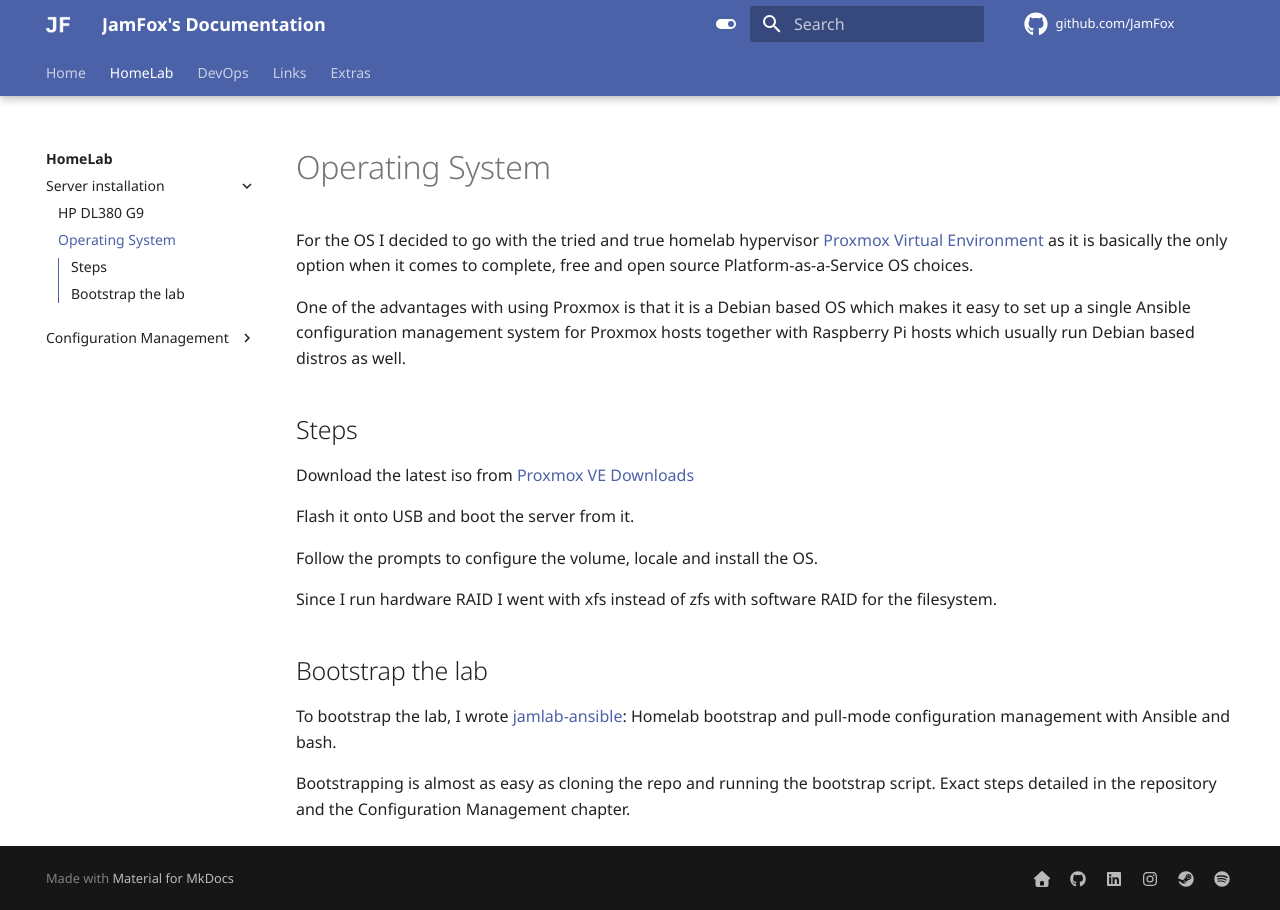
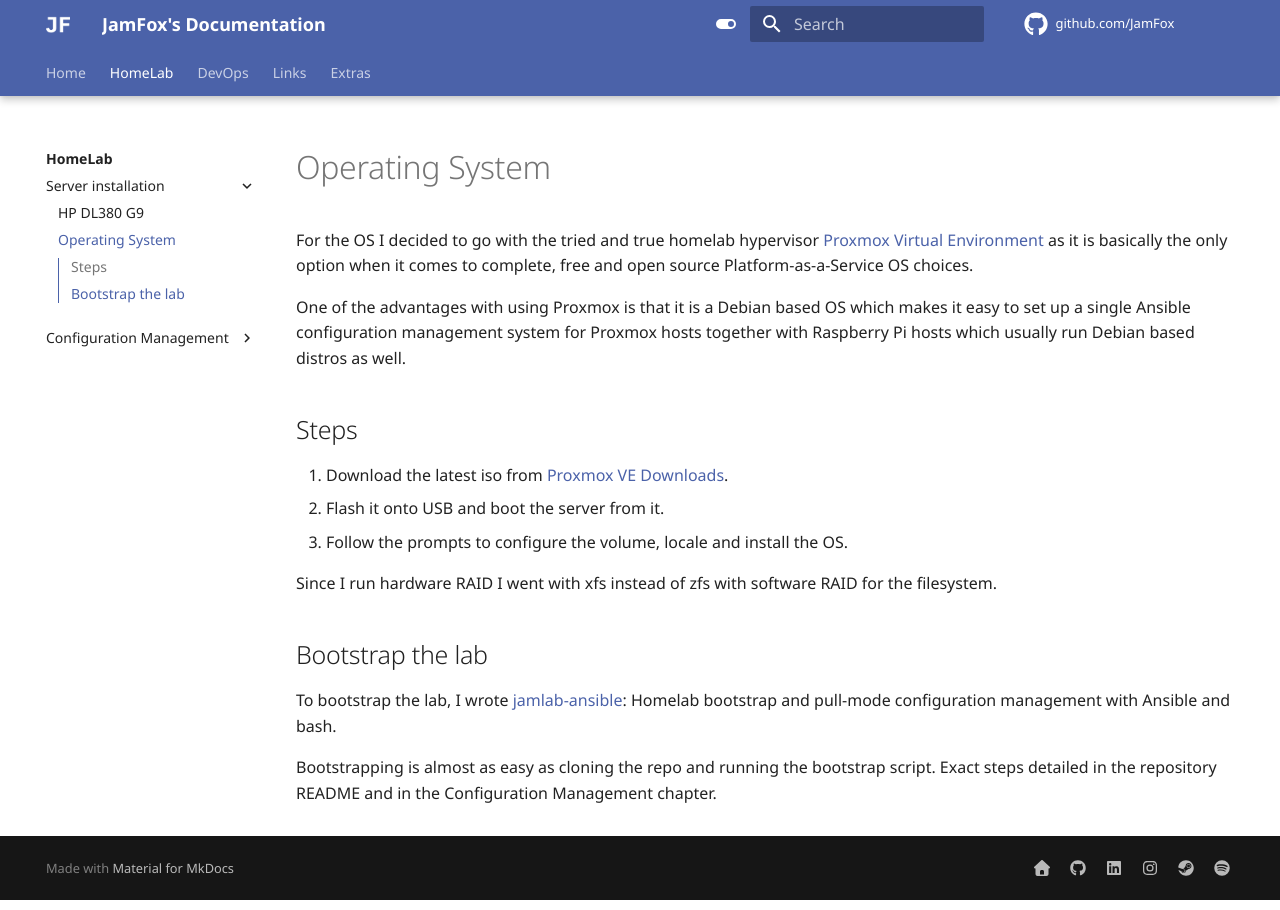
Before and after one commit to JamFox/docs.jamfox.dev, an MkDocs documentation site: the page built from docs/content/homelab/os.md, in a window 1280 px wide. Built offline with MkDocs 1.6.1 and Material for MkDocs 9.7.7, drawn with Linux system fonts in a browser that asks for light colours; comment, search, counter and statistics services are not loaded.

Commit message:
homelab: formatting

```diff
--- a/docs/content/homelab/os.md
+++ b/docs/content/homelab/os.md
@@ -20,4 +18,4 @@ Since I run hardware RAID I went with xfs instead of zfs with software RAID for
 
 To bootstrap the lab, I wrote [jamlab-ansible](https://github.com/JamFox/jamlab-ansible): Homelab bootstrap and pull-mode configuration management with Ansible and bash.
 
-Bootstrapping is almost as easy as cloning the repo and running the bootstrap script. Exact steps detailed in the repository and the Configuration Management chapter.
+Bootstrapping is almost as easy as cloning the repo and running the bootstrap script. Exact steps detailed in the repository README and in the Configuration Management chapter.
```
Also changed, not shown: other parts of docs/content/homelab/os.md (+3 -5 lines), docs/content/homelab/config.md (+1 -1 lines).
